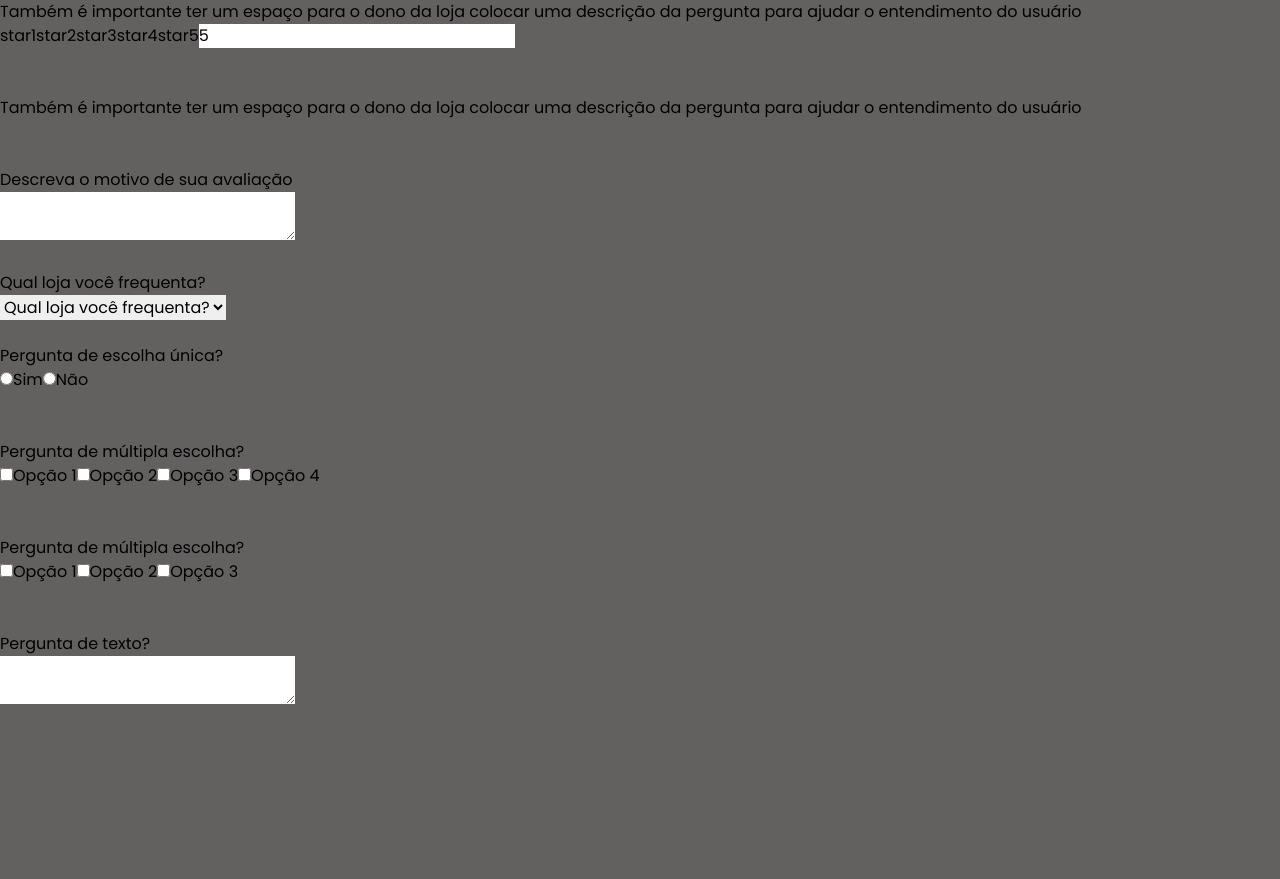
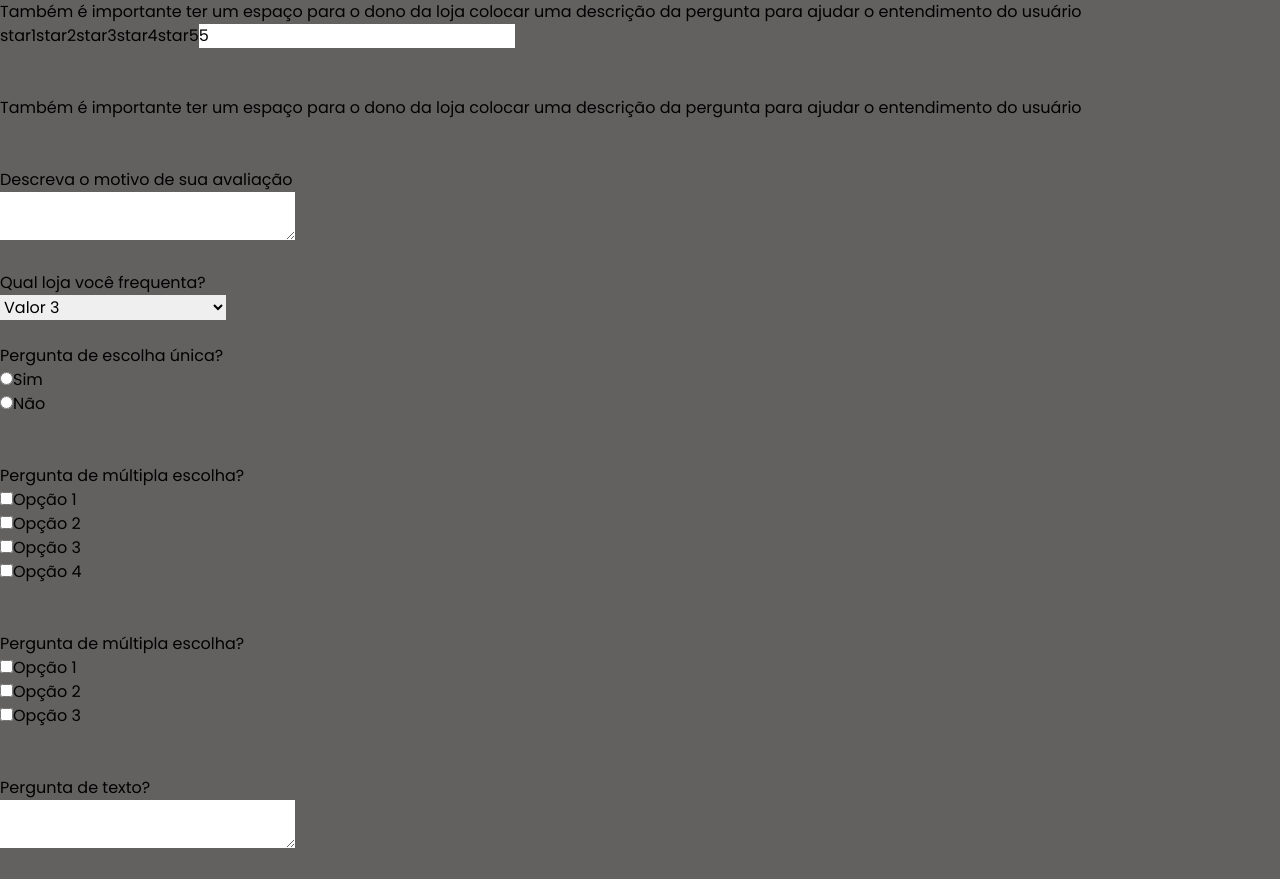
Before and after one commit to oharaju/satisfaction-search, a Next.js app: page / in a window 1280 px wide. Before the commit the page ends 800 px from the top, so only its background shows below. Built offline with nearby package versions, Linux system fonts and the light colour scheme.

Commit message:
refactor: separate form by components

```diff
--- /dev/null
+++ b/src/components/Checkbox/index.jsx
@@ -0,0 +1,13 @@
+
+const Checkbox = ({itens, key}) => (
+  <>
+    {itens.map(({value, description}, index) => (
+      <div key={`${key}-${index}`}>
+        <input type="checkbox" name="checkSelect" value={value} />
+        <label>{description}</label>
+      </div>
+    ))}
+  </>
+)
+
+export default Checkbox;
--- /dev/null
+++ b/src/components/Content/index.jsx
@@ -0,0 +1,6 @@
+
+const Content = ({children}) => (
+  <p>{children}</p>
+)
+
+export default Content;
--- a/src/components/Form/index.jsx
+++ b/src/components/Form/index.jsx
@@ -1,4 +1,10 @@
 import React from 'react';
+import Content from '@/components/Content';
+import TextArea from '@/components/TextArea';
+import Radio from '@/components/Radio';
+import Select from '@/components/Select';
+import Checkbox from '@/components/Checkbox';
+import StarReview from '@/components/StarReview';
 
 const json = {
   "itens":[
@@ -109,70 +115,20 @@ const json = {
   "warning":""
 }
 
-const Content = ({children}) => (
-  <p>{children}</p>
-)
-
-const TextArea = () => (
-  <textarea type="text"></textarea>
-)
-
-const Stars = ({answerValue}) => (
-  <div>
-    <button>star1</button>
-    <button>star2</button>
-    <button>star3</button>
-    <button>star4</button>
-    <button>star5</button>
-    <input type="text" value={answerValue} />
-  </div>
-)
-
-const Radio = ({itens}) => (
-  <div>
-    {itens.map(({value, description}) => (
-      <>
-        <input type="radio"  name="fav_language" value={value} />
-        <label>{description}</label>
-      </>
-    ))}
-  </div>
-)
-
-const Checkbox = ({itens}) => (
-  <div>
-    {itens.map(({value, description}) => (
-      <>
-        <input type="checkbox"  name="fav_languagecheckbox" value={value} />
-        <label>{description}</label>
-      </>
-    ))}
-  </div>
-)
-
-const Select = ({content, itens}) => (
-  <select name="select">
-    <option selected>{content}</option>
-    {itens.map(() => (
-      <option value="valor3">Valor 3</option>
-    ))}
-  </select>
-)
-
 export default function Form() {
   return(
     <div>
-      {json.itens.map(({typeQuestion, content,...rest}) => {
+      {json.itens.map(({typeQuestion, content,...rest}, index) => {
         return (
-          <>
+          <div key={index}>
             {content && <Content>{content}</Content>}
-            {typeQuestion === 1 && <Stars {...rest} />}
-            {typeQuestion === 3 && <TextArea />}
-            {typeQuestion === 4 && <Select content={content} {...rest} />}
-            {typeQuestion === 5 && <Radio {...rest} />}
-            {typeQuestion === 6 && <Checkbox {...rest} />}
+            {typeQuestion === 1 && <StarReview {...rest} key={index} />}
+            {typeQuestion === 3 && <TextArea key={index} />}
+            {typeQuestion === 4 && <Select content={content} {...rest} key={index} />}
+            {typeQuestion === 5 && <Radio {...rest} key={index} />}
+            {typeQuestion === 6 && <Checkbox {...rest} key={index} />}
             <br/><br/>
-          </>
+          </div>
         )
       })}
     </div>
--- /dev/null
+++ b/src/components/Radio/index.jsx
@@ -0,0 +1,13 @@
+
+const Radio = ({itens, key}) => (
+  <div key={key}>
+    {itens.map(({value, description}, index) => (
+      <div key={`${key}-${index}`}>
+        <input type="radio" name="radioSelect" value={value} />
+        <label>{description}</label>
+      </div>
+    ))}
+  </div>
+)
+
+export default Radio;
--- /dev/null
+++ b/src/components/Select/index.jsx
@@ -0,0 +1,11 @@
+
+const Select = ({content, itens}) => (
+  <select>
+    <option disabled>{content}</option>
+    {itens.map((index) => (
+      <option value="valor3" key={index}>Valor 3</option>
+    ))}
+  </select>
+)
+
+export default Select;
--- /dev/null
+++ b/src/components/StarReview/index.jsx
@@ -0,0 +1,13 @@
+
+const StarReview = ({answerValue}) => (
+  <div>
+    <button>star1</button>
+    <button>star2</button>
+    <button>star3</button>
+    <button>star4</button>
+    <button>star5</button>
+    <input type="text" value={answerValue} />
+  </div>
+)
+
+export default StarReview;
--- /dev/null
+++ b/src/components/TextArea/index.jsx
@@ -0,0 +1,6 @@
+
+const TextArea = () => (
+  <textarea type="text"></textarea>
+)
+
+export default TextArea;
```
